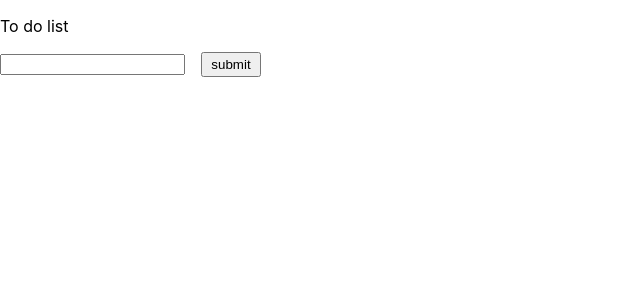
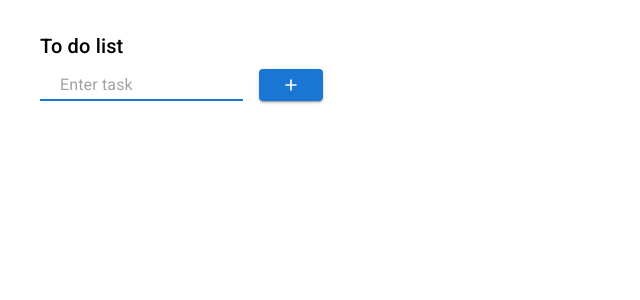
Before and after one commit to vregazzi/todo-app, a React (Create React App) app: page / in a window 1280 px wide. Shown: the top 300 px of the page, without its empty margins (0-640 px from the left). Built offline with nearby package versions, Linux system fonts and the light colour scheme.

Commit message:
implement material ui

```diff
--- a/package.json
+++ b/package.json
@@ -3,6 +3,12 @@
   "version": "0.1.0",
   "private": true,
   "dependencies": {
+    "@emotion/react": "^11.13.0",
+    "@emotion/style": "^0.8.0",
+    "@emotion/styled": "^11.13.0",
+    "@fontsource/roboto": "^5.0.14",
+    "@mui/icons-material": "^5.16.7",
+    "@mui/material": "^5.16.7",
     "@testing-library/jest-dom": "^5.17.0",
     "@testing-library/react": "^13.4.0",
     "@testing-library/user-event": "^13.5.0",
--- a/src/App.css
+++ b/src/App.css
@@ -39,12 +39,13 @@
 }
 
 .submitButton {
-  height: 25px;
-  width: 60px;
+  /* height: 25px; */
+  width: 20px;
+
 }
 
 .deleteButton {
-  height: 25px;
+  /* height: 25px; */
   width: 25px;
 }
 
@@ -56,3 +57,14 @@
 .editForm {
   display: inline;
 }
+
+div {
+  /* width: 320px; */
+  /* height: 50px; */
+  /* padding: 10px; */
+  /* padding-bottom: 10px; */
+  padding-left: 20px;
+  /* padding-top: 10px; */
+  /* border: 5px solid gray; */
+  margin: 0;
+}
--- a/src/App.tsx
+++ b/src/App.tsx
@@ -1,5 +1,19 @@
 import React, { useState } from 'react';
 import './App.css';
+import Button from '@mui/material/Button';
+import { TextField } from '@mui/material';
+import Typography from '@mui/material/Typography';
+import ClearRoundedIcon from '@mui/icons-material/Clear';
+import EditRoundedIcon from '@mui/icons-material/Edit';
+import SaveRoundedIcon from '@mui/icons-material/Save';
+import AddRoundedIcon from '@mui/icons-material/AddRounded'; import '@fontsource/roboto/300.css';
+import '@fontsource/roboto/400.css';
+import '@fontsource/roboto/500.css';
+import '@fontsource/roboto/700.css';
+import Table from '@mui/material/Table';
+import TableCell from '@mui/material/TableCell';
+import TableRow from '@mui/material/TableRow';
+
 
 interface TodoItem {
   id: number,
@@ -29,14 +43,16 @@ function App() {
       <div id="main-div">
         <AddNewItemForm setList={setListItems} list={listItems} />
         <br></br>
-        {todoItems}
+        <Table sx={{ maxWidth: 500 }}>
+          {todoItems}
+        </Table>
       </div >
     </>
   );
 }
 
 function TodoEntry(props: TodoEntryProps) {
-  const [edit, updateEdit] = useState(false)
+  const [editMode, updateEdit] = useState(false)
   const [inputText, setEditText] = useState(props.item.text);
 
   const handleDeleteClick = () => {
@@ -53,9 +69,8 @@ function TodoEntry(props: TodoEntryProps) {
     updateEdit(true)
   }
 
-  const handleSubmit: React.FormEventHandler<HTMLFormElement> = (event) => {
-    event.preventDefault();
-    if (!inputText) {
+  const handleSubmit = () => {
+    if (inputText.length < 3) {
       return;
     }
 
@@ -66,40 +81,40 @@ function TodoEntry(props: TodoEntryProps) {
     updateEdit(false)
   }
 
+  const handleKeyDown: React.KeyboardEventHandler<HTMLDivElement> = (event) => {
+    if (event.key === "Enter") {
+      handleSubmit()
+    }
+  }
+
   const handleChange: React.ChangeEventHandler<HTMLInputElement> = (event) => {
     setEditText(event.target.value)
   }
 
-  if (!edit) {
-    return (
-      <>
-        <div>
-          <li>
-            <button className="deleteButton" onClick={handleDeleteClick}>X</button>
-            &emsp;
-            <button className="editButton" onClick={handleEditClick}>edit</button>
-            &emsp;
-            {props.item.text}
-          </li>
-        </div>
-      </>
-    )
-  }
-  else {
-    return (
-      <li>
-        <button type="button" className="deleteButton" disabled={true}>X</button>
-        &emsp;
-        <button type="button" className="editButton" disabled={true}>edit</button>
-        &emsp;
-        <form className="editForm" onSubmit={handleSubmit}>
-          <input type="text" value={inputText} onChange={handleChange} autoFocus={true}></input>
-          &emsp;
-          <button className="submitButton">submit</button >
-        </form>
-      </li>
-    )
-  }
+  return (
+    <TableRow>
+      <TableCell>{editMode ?
+        <TextField variant="standard" value={inputText} onChange={handleChange} autoFocus={true} onKeyDown={handleKeyDown} />
+        : props.item.text}
+      </TableCell>
+
+      <TableCell width={50}>{editMode ?
+        <Button variant="contained" size={"small"} style={{ minWidth: 20 }} onClick={handleSubmit}>
+          <SaveRoundedIcon />
+        </Button>
+        : <Button variant="contained" onClick={handleEditClick} size="small" style={{ minWidth: 20 }} disabled={editMode}>
+          <EditRoundedIcon />
+        </Button>
+      }
+      </TableCell>
+
+      <TableCell width={50}>
+        <Button variant="contained" onClick={handleDeleteClick} size="small" style={{ minWidth: 20 }} disabled={editMode}>
+          <ClearRoundedIcon />
+        </Button >
+      </TableCell>
+    </TableRow >
+  )
 }
 
 function AddNewItemForm(props: AddNewItemFormProps) {
@@ -111,7 +126,7 @@ function AddNewItemForm(props: AddNewItemFormProps) {
 
   const handleSubmit: React.FormEventHandler<HTMLFormElement> = (event) => {
     event.preventDefault();
-    if (!inputText) {
+    if (inputText.length < 3) {
       return;
     }
 
@@ -126,11 +141,20 @@ function AddNewItemForm(props: AddNewItemFormProps) {
 
   return (
     <form onSubmit={handleSubmit}>
-      <p>To do list</p>
-      <input type="text" value={inputText} onChange={handleChange}></input>
+      <Typography variant="h6" style={{ paddingTop: "30px" }} gutterBottom>
+        To do list
+      </Typography>
+      <TextField
+        variant="standard"
+        value={inputText}
+        onChange={handleChange}
+        autoFocus={true}
+        placeholder="Enter task" />
       &emsp;
-      <button className="submitButton">submit</button >
-    </form>
+      <Button variant="contained" type="submit" className='submitButton'>
+        <AddRoundedIcon fontSize='small'></AddRoundedIcon>
+      </Button>
+    </form >
   )
 }
 
```
Also changed, not shown: 1 other file (tests, documents, lock files or other folders).
